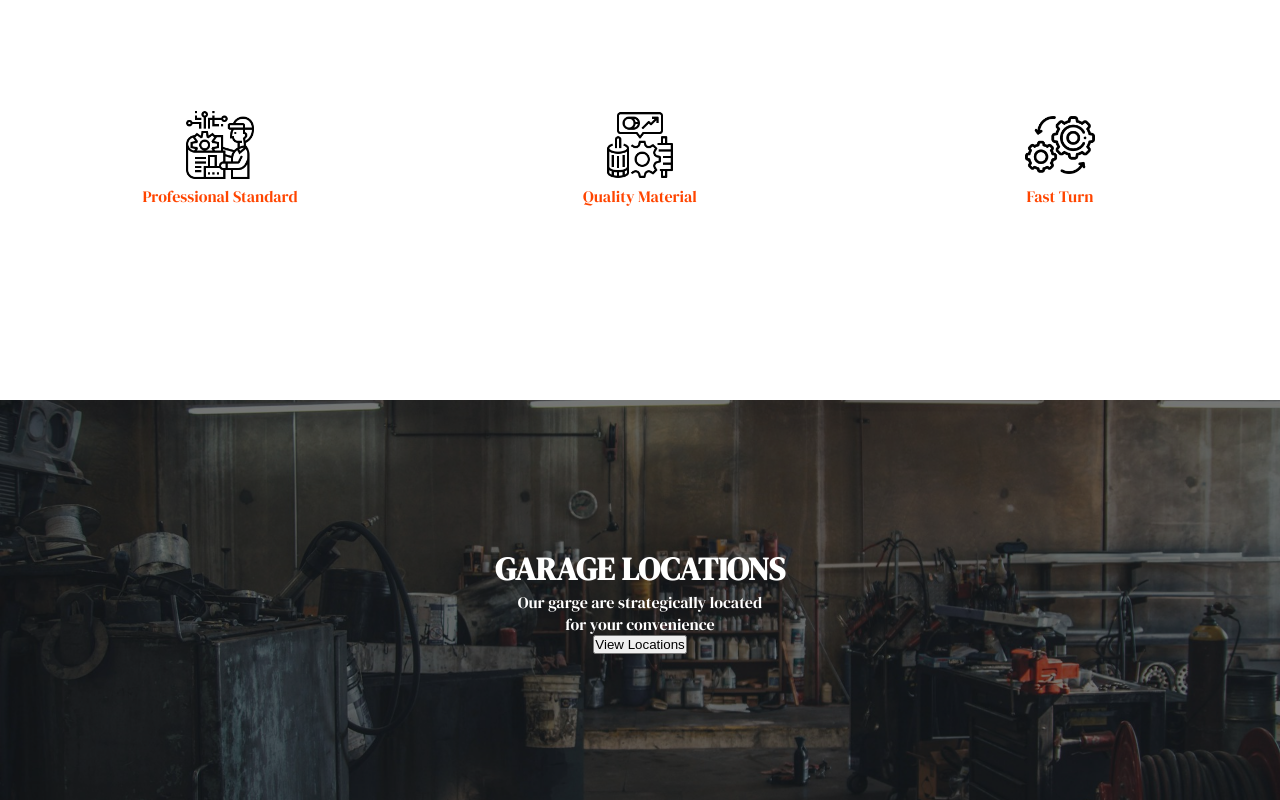
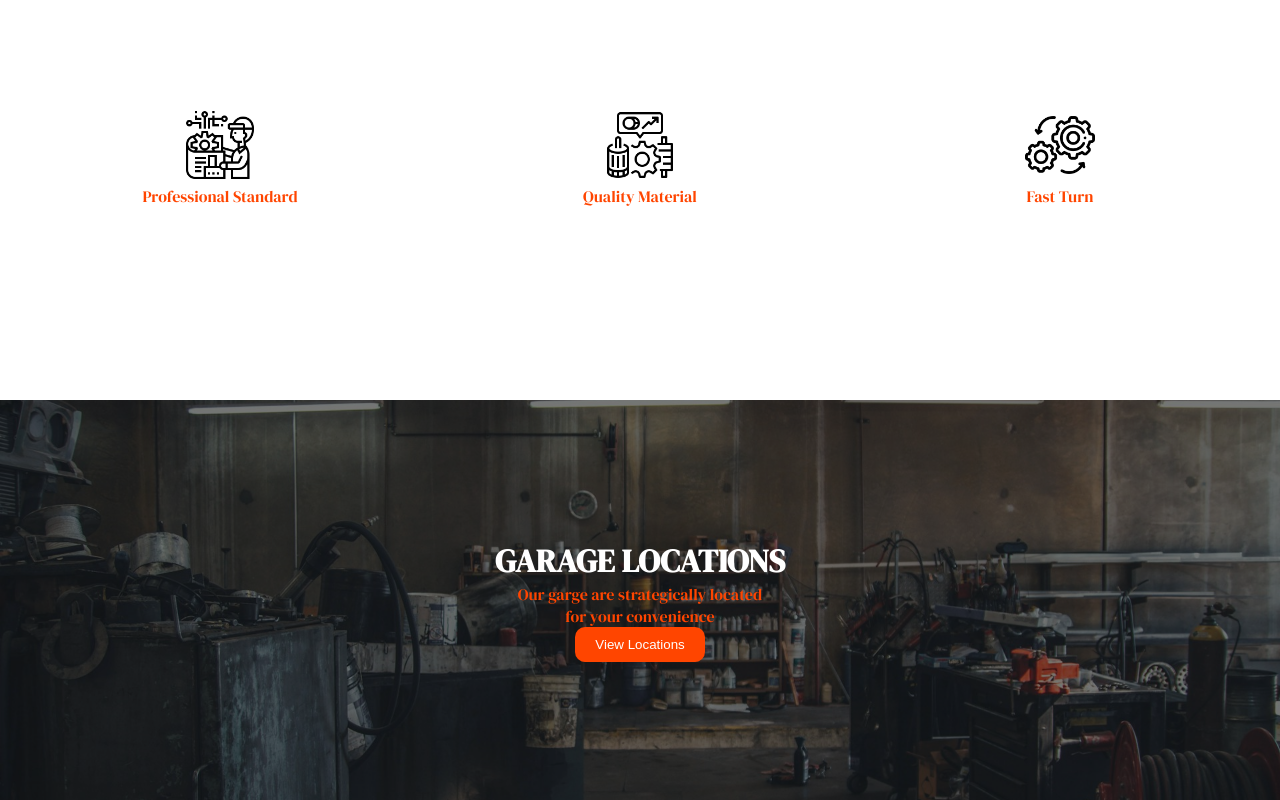
Before and after one commit to AKNWMI/vroom-auto-repair, a plain HTML site: page index.html in a window 1280 px wide. Shown: the part 610-1410 px from the top of the page. Drawn offline with Linux system fonts and the light colour scheme.

Commit message:
completed working on the html and css file

```diff
--- a/style.css
+++ b/style.css
@@ -67,8 +67,18 @@ color: black;
     justify-content: center;
 
 }
-.ggy-container b{
+.ggy-container button{
     padding: 10px 20px;
     background-color: orangered;
     color: white;
+    cursor: pointer;
+    border-radius: 10px;
+    border: none;
 }
+
+.ggy-container p{
+    color: orangered;
+}
+
+
+}
```
